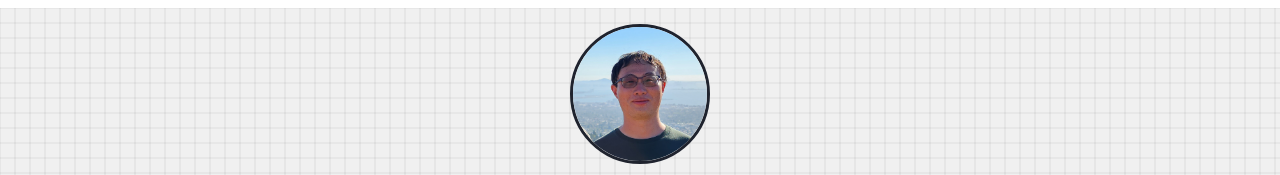
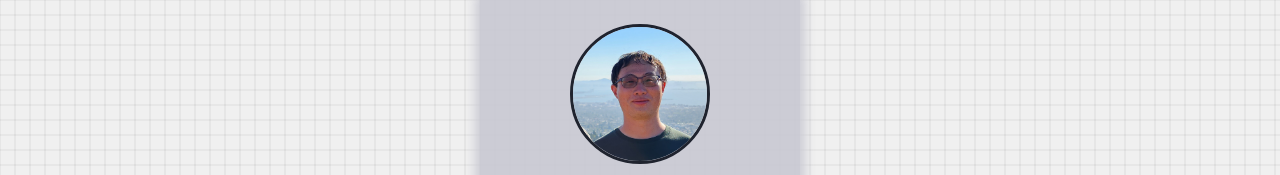
Before and after one commit to fferen/classicallimit, a plain HTML site: page index.html in a window 1280 px wide. Shown: the top 175 px of the page. Drawn offline with Linux system fonts and the light colour scheme.

Commit message:
add background to content

```diff
--- a/css/style.css
+++ b/css/style.css
@@ -27,7 +27,7 @@
   --svg_color: #fff;
 
   /* You can change the background, text color and active color of the menu by changing the color codes. */
-  --menu_background_color: #1d1e24;
+  --menu_background_color: rgba(200, 200, 210, 0.9);
   --menu_text_color: #fff;
   --menu_active_text_color: #d7e04f;
 
@@ -59,16 +59,12 @@ body {
 
 /* Logo, Title and Description Codes */
 
-.header_img {
-  padding-top: 1em;
-}
-
 .header_img img {
   height: var(--image_height);
   width: var(--image_width);
   border: var(--image_border_px) solid var(--image_border_color);
   border-radius: 50%;
-  margin-bottom: 0.5em;
+/*   margin-bottom: 0.5em; */
 }
 
 .header_text h1 {
@@ -128,6 +124,7 @@ button {
     position: relative;
     min-height: 100vh;
     pointer-events: none;
+    text-align: center;
 }
 
 /* Background media */
@@ -146,7 +143,10 @@ canvas {
 /* Footer Codes */
 
 #content-wrap {
-    padding-bottom: 1.5rem;
+    padding: 1rem;
+    display: inline-block;
+    background-color: var(--menu_background_color);
+    box-shadow: 0 0 10px 5px var(--menu_background_color);
 }
 
 #content-wrap > div {
```
